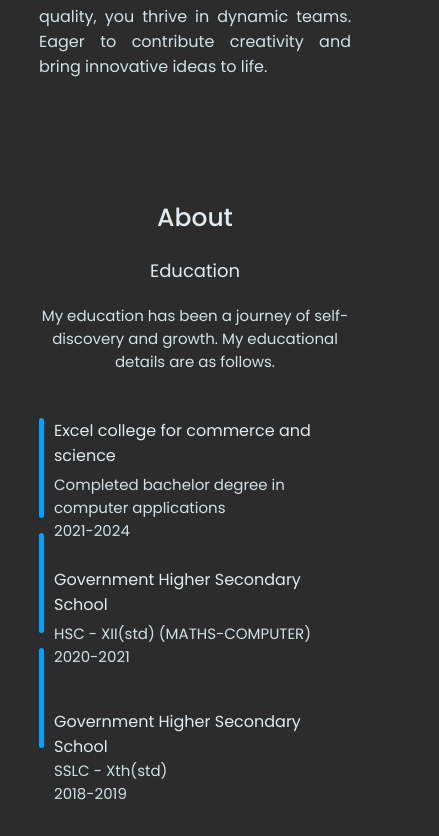
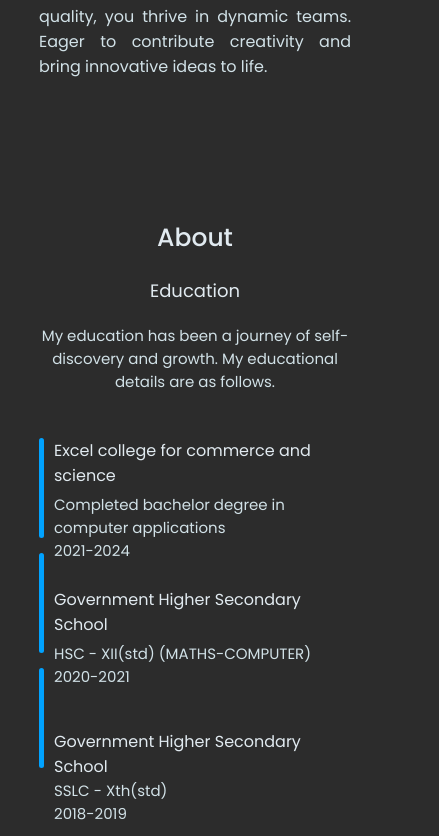
Before and after one commit to Ranjith-off/portfolio, a plain HTML site: page index.html in a window 390 px wide. Shown: the part 648-1484 px from the top of the page, 439 px wide, since content can reach past the window. Drawn offline with nearby package versions, Linux system fonts and the light colour scheme.

Commit message:
Add files via upload

```diff
--- a/style.css
+++ b/style.css
@@ -10,6 +10,7 @@
     outline: none;
     scroll-behavior: smooth;
     font-family: "Poppins", serif;
+
 }
 
 :root {
@@ -777,6 +778,9 @@ form .btn {
 
 @media only screen and (max-width: 1024px){
 
+    .home{
+        height: fit-content;
+    }
     .home-content h3{
         font-size: 25px;
         font-weight: 500;
@@ -794,6 +798,11 @@ form .btn {
         margin-top: 0;
         width: 250px;
         height: 250px;
+    }
+
+    .education {
+        padding-top: 100px;
+        height: fit-content;
     }
 
     .education h1 {
@@ -851,6 +860,9 @@ form .btn {
 
 @media only screen and (max-width: 768px){
 
+    body{
+        overflow: hidden;
+    }
     .nav-toggle {
 
         font-size: 25px;
@@ -1086,6 +1098,7 @@ form .btn {
 
     }
 
+
     .home-content{
         padding-top: 40px;
     }
@@ -1218,6 +1231,7 @@ form .btn {
 }
 
 @media only screen and (max-width: 375px){
+
 
     .home{
         height: fit-content;
```
